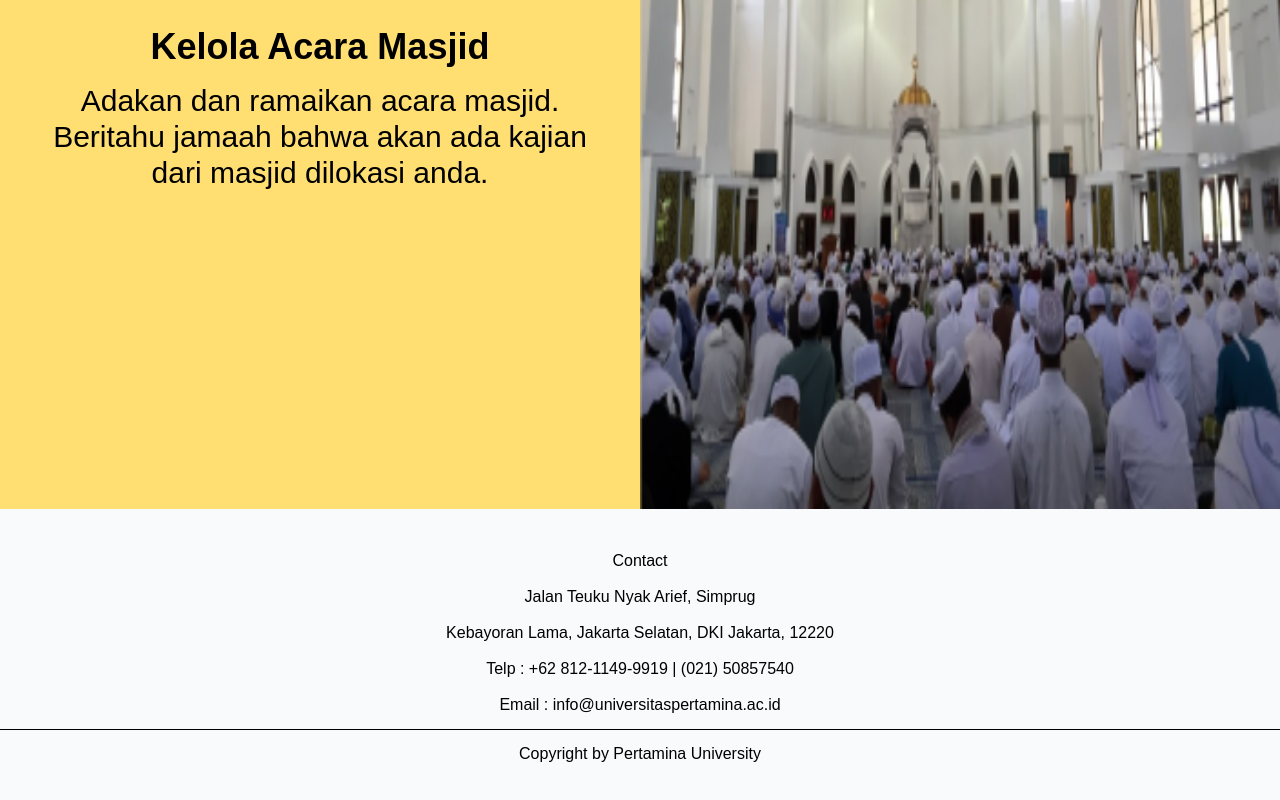
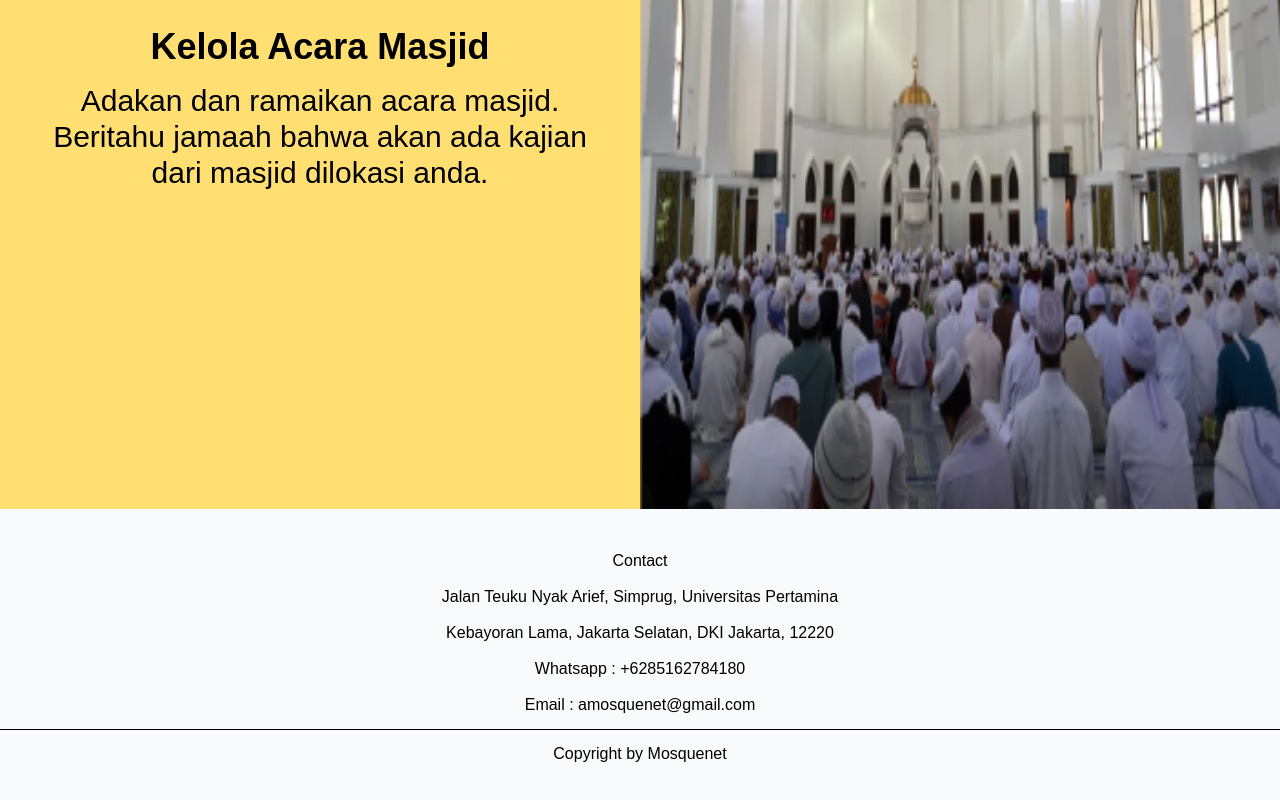
Before and after one commit to helmiapriando21/Pengabdian-Masyarakat-Mosquenet-, a Next.js app: page / in a window 1280 px wide. Shown: the part 1895-2695 px from the top of the page. Built offline with nearby package versions, Linux system fonts and the light colour scheme; no server answers.

Commit message:
Give contact information

```diff
--- a/app/(main)/_layouts/footer.tsx
+++ b/app/(main)/_layouts/footer.tsx
@@ -2,12 +2,12 @@ export default function Footer() {
     return (
         <div className="flex flex-col items-center p-10 gap-3 bg-[#F9FAFB]">
             <p>Contact</p>
-            <p>Jalan Teuku Nyak Arief, Simprug</p>
+            <p>Jalan Teuku Nyak Arief, Simprug, Universitas Pertamina</p>
             <p>Kebayoran Lama, Jakarta Selatan, DKI Jakarta, 12220</p>
-            <p>Telp : +62 812-1149-9919 | (021) 50857540</p>
-            <p>Email : info@universitaspertamina.ac.id</p>
+            <p>Whatsapp : +6285162784180 </p>
+            <p>Email : amosquenet@gmail.com</p>
             <div className="bg-black h-[1px] w-screen"></div>
-            <p>Copyright by Pertamina University</p>
+            <p>Copyright by Mosquenet</p>
         </div>
     );
 }
```
